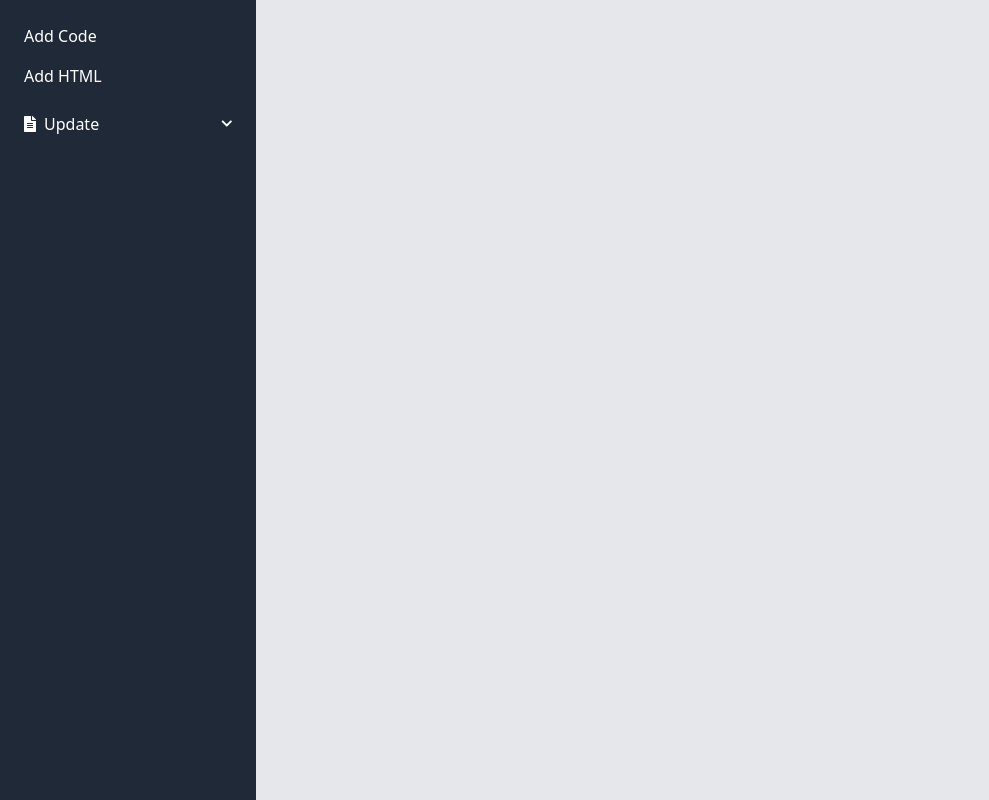
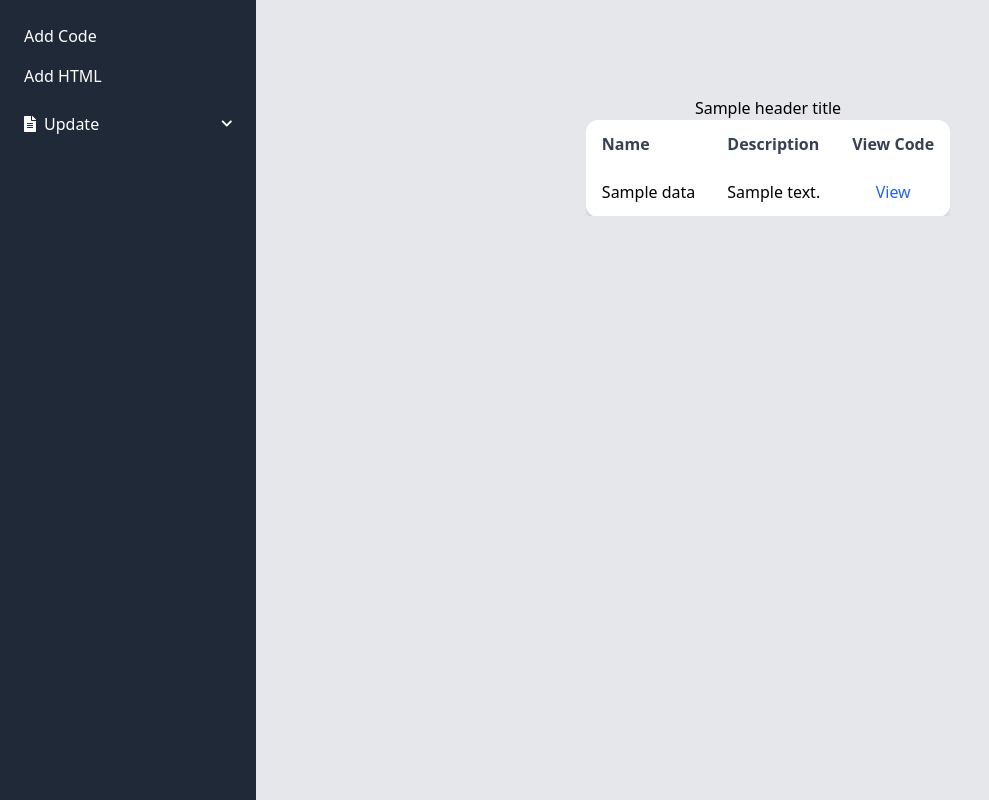
Before and after one commit to Leerlandais/final_snippets, a PHP site: template view/privateView/private.updateCode.html.twig in a window 1280 px wide. Shown: the part 64-864 px from the top of the page, without its empty margins (0-989 px from the left). Run offline with PHP 8.4, Linux system fonts and the light colour scheme; the template is opened without the code that fills it: most values are stand-ins (such as "Sample title", 1, 10 or a date in 2020); some libraries are stand-ins or nearby versions.

Commit message:
privateView: started the update code/html page

```diff
--- a/model/Manager/CodeManager.php
+++ b/model/Manager/CodeManager.php
@@ -71,7 +71,7 @@ public function getOneDataById(int $id) : array|bool
 
 public function getAllCodesForLink()
 {
-    $query = $this->db->query("SELECT snip_code_id, snip_code_title FROM snip_main_code");
+    $query = $this->db->query("SELECT snip_code_id, snip_code_title, snip_code_desc FROM snip_main_code");
     $datas = $query->fetchAll();
     $query->closeCursor();
     $dataObject = [];
--- a/view/privateView/private.updateCode.html.twig
+++ b/view/privateView/private.updateCode.html.twig
@@ -1,6 +1,39 @@
 {% extends 'privateView/private.home.html.twig' %}
 {% block title %}Admin | Update Code {% endblock %}
+{% block mainClass %} 'flex flex-col text-center mx-auto w-fit pt-24' {% endblock %}
+{% block content %}
+    {% if getData is not iterable %}
+        <h3 class="text-3xl">Sorry, no codes are currently available</h3>
+        {% else %}
+            <h3>{{ headerTitle }}</h3>
+                <!-- component -->
+                <div class="flex items-center justify-center">
+                    <div class="overflow-x-auto">
+                        <h3 class="text-3xl"></h3>
+                        <table class="min-w-full bg-white shadow-md rounded-xl">
+                            <thead>
+                            <tr class="bg-blue-gray-100 text-gray-700">
+                                <th class="py-3 px-4 text-left">Name</th>
+                                <th class="py-3 px-4 text-left">Description</th>
+                                <th class="py-3 px-4 text-left">View Code</th>
 
-{% block content %}
-{{ dump (getData) }}
+                            </tr>
+                            </thead>
+                            <tbody class="text-blue-gray-900">
+                            {% for data in getData %}
+                                <tr class="border-b border-blue-gray-200">
+                                    <td class="py-3 px-4">{{ data.getSnipCodeTitle }}</td>
+                                    <td class="py-3 px-4">{{ data.getSnipCodeDesc }}</td>
+                                    <td class="py-3 px-4">
+                                        <a href="?route=showCode&id={{ data.getSnipCodeId }}" class="font-medium text-blue-600 hover:text-blue-800">View</a>
+                                    </td>
+                                </tr>
+                            {% endfor %}
+                            </tbody>
+                        </table>
+
+                    </div>
+                </div>
+
+    {% endif %}
 {% endblock %}
```
